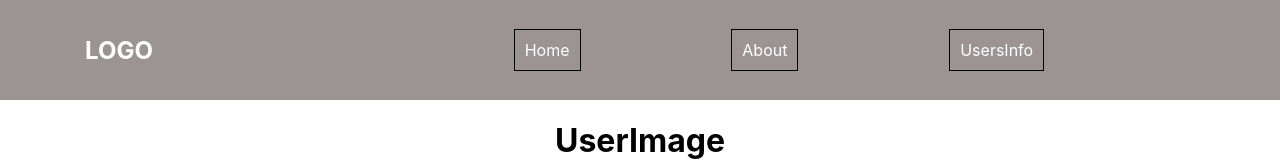
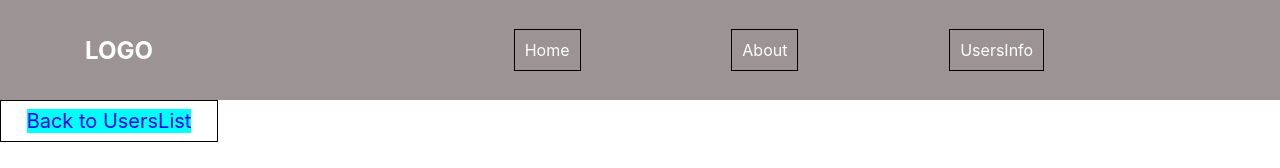
Before and after one commit to omkar213/RouteAssignment, a React (Create React App) app: page /shop/1 in a window 1280 px wide. Shown: the top 168 px of the page. Built offline with nearby package versions, Linux system fonts and the light colour scheme; no server answers.

Commit message:
commiting after some styling

```diff
--- a/src/App.css
+++ b/src/App.css
@@ -23,3 +23,19 @@
     border: 1px solid black;
     padding: 10px;
 }
+.usersImg{
+    width: 200px;
+    height: 165px;
+}
+.Back{
+    color: white;
+    border: 1px solid black;
+    padding: 8px;
+    width: 200px;
+}
+.link{
+    text-decoration: none;
+    cursor: pointer;
+    font-size: 20px;
+    background-color: aqua;
+}
--- a/src/Shop.js
+++ b/src/Shop.js
@@ -17,7 +17,7 @@ const Shop = () => {
       return (
         <div>
           {userlist.map((user) => (
-            <h2
+            <h2 key={user.id}
             // onClick={() => props.handleClick(user.id)}
             >
               <Link to={`/shop/${user.id}`} key={user.id}>
--- a/src/UserDetail.js
+++ b/src/UserDetail.js
@@ -1,6 +1,7 @@
 import React, {useState, useEffect} from "react";
 import "./App.css";
 import { useParams } from "react-router-dom/cjs/react-router-dom.min";
+import { Link } from "react-router-dom";
 
 const UserDetail = (props) => {
   // const { id } = useParams();
@@ -19,6 +20,9 @@ const UserDetail = (props) => {
   return (
     <>
       <div>
+      <div className="Back">
+        <Link className="link" to="/shop">Back to UsersList</Link>
+      </div>
         <h1>UserImage</h1>
         <strong>
           User ID: {id}
```
